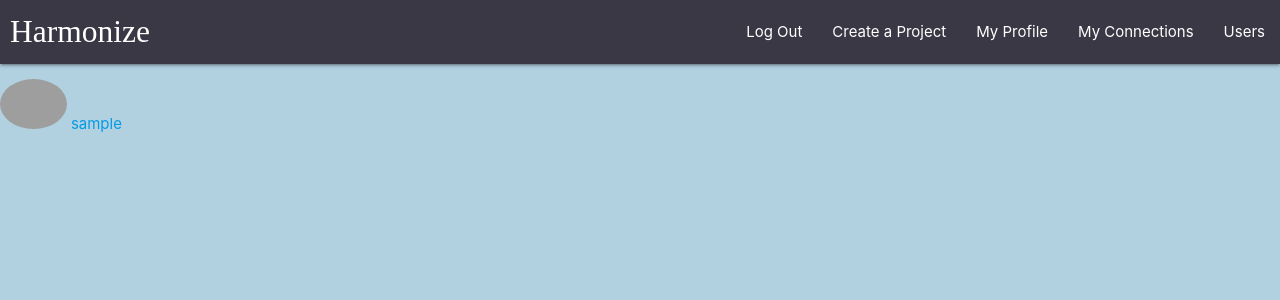
After one commit to Luketedwards/harmonize, a Flask app: page /other_users in a window 1280 px wide. The commit adds this page. Shown: the top 300 px of the page. Run offline with Flask 2, Linux system fonts and the light colour scheme; the visitor is signed in with stand-in values (Sample User, id 1); a database or web service that is not in the repository returns one stand-in record (values such as "Sample title"); some libraries are stand-ins or nearby versions; some web fonts are replaced; grey boxes are pictures that could not be loaded.

Commit message:
Added ability to see other users profiles. Added contact button

```diff
--- a/app.py
+++ b/app.py
@@ -177,6 +177,27 @@ def upload_file():
 
     return render_template("upload_file.html")
 
+
+@app.route("/other_users")
+def other_users():
+    users = mongo.db.users.find()
+    user = (session["user"])
+    username = mongo.db.users.find_one(
+        {"username": session["user"]})["username"]
+    current_user = mongo.db.users.find_one({'username':user})
+    user_id = mongo.db.users.find_one({'username':user})['_id']
+
+    return render_template("other-users.html", user=user, username=username, current_user=current_user, user_id=user_id, users=users)
+
+
+@app.route('/other_profile/<username>', methods=["GET", "POST"])
+def other_profile(username):
+    selectedUser= mongo.db.users.find_one({'username':username})
+
+
+
+    return render_template('other-profile.html', username=username, selectedUser=selectedUser)
+
 if __name__ == "__main__":
     app.run(host=os.environ.get("IP"),
             port=int(os.environ.get("PORT")),
--- a/static/css/style.css
+++ b/static/css/style.css
@@ -147,3 +147,7 @@ body{
     margin-top: 20px;
 
 }
+
+#user-images{
+    height: 50px;
+}
--- a/templates/base.html
+++ b/templates/base.html
@@ -36,6 +36,7 @@
                 <li><a href="#">Create a Project</a></li>
                 <li><a href="{{ url_for('profile', username=session['user']) }}">My Profile</a></li>
                 <li><a href="#">My Connections</a></li>
+                <li><a href="{{ url_for('other_users') }}">Users</a></li>
             {%endif%}
           </ul>
         </div>
--- /dev/null
+++ b/templates/other-users.html
@@ -0,0 +1,14 @@
+{% extends 'base.html'%}
+
+{%block content%}
+<ul>
+    {% for use in users%}
+    <li>
+        <div class="row s12">
+            <img id="user-images" class="responsive-img circle center" src="{{use.profile_pic}}" alt="">
+            <a href="{{url_for('other_profile', username=use.username )}}" class='center'>{{use.username}}</a>
+        </div>
+    </li>
+    {% endfor%}
+</ul>
+{%endblock%}
```
Also changed, not shown: templates/other-profile.html (added, +75 -0 lines), static/images/user-images/profile-image-lukemusic.jpg.
